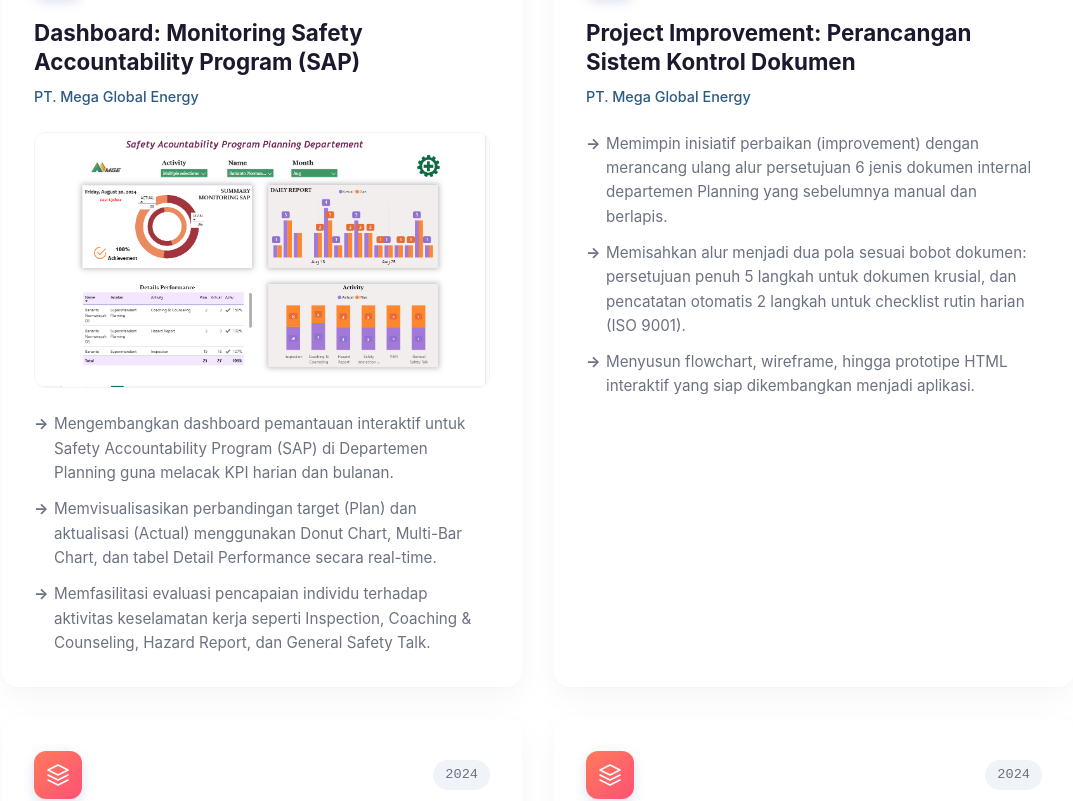
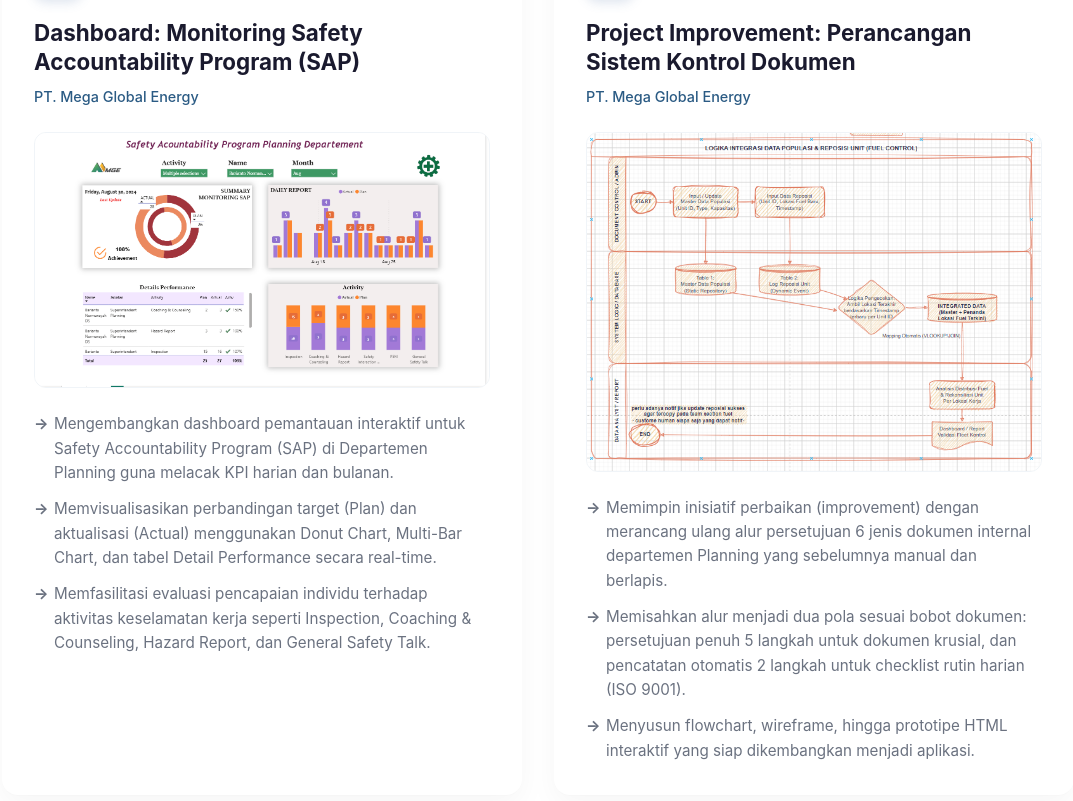
Before and after one commit to MelisaIsolina/CVMEL, a Vue app: page / in a window 1280 px wide. Shown: the part 2447-3248 px from the top of the page, without its empty margins (102-1175 px from the left). Built offline with nearby package versions, Linux system fonts and the light colour scheme.

Commit message:
Add image reference to project improvement entry

```diff
--- a/src/data/cv-data.ts
+++ b/src/data/cv-data.ts
@@ -216,6 +216,7 @@
     title: 'Project Improvement: Perancangan Sistem Kontrol Dokumen',
     company: 'PT. Mega Global Energy',
     year: '2024',
+    image: 'flowchart-dokumen.png',
     description: [
       'Memimpin inisiatif perbaikan (improvement) dengan merancang ulang alur persetujuan 6 jenis dokumen internal departemen Planning yang sebelumnya manual dan berlapis.',
       'Memisahkan alur menjadi dua pola sesuai bobot dokumen: persetujuan penuh 5 langkah untuk dokumen krusial, dan pencatatan otomatis 2 langkah untuk checklist rutin harian (ISO 9001).',
```
